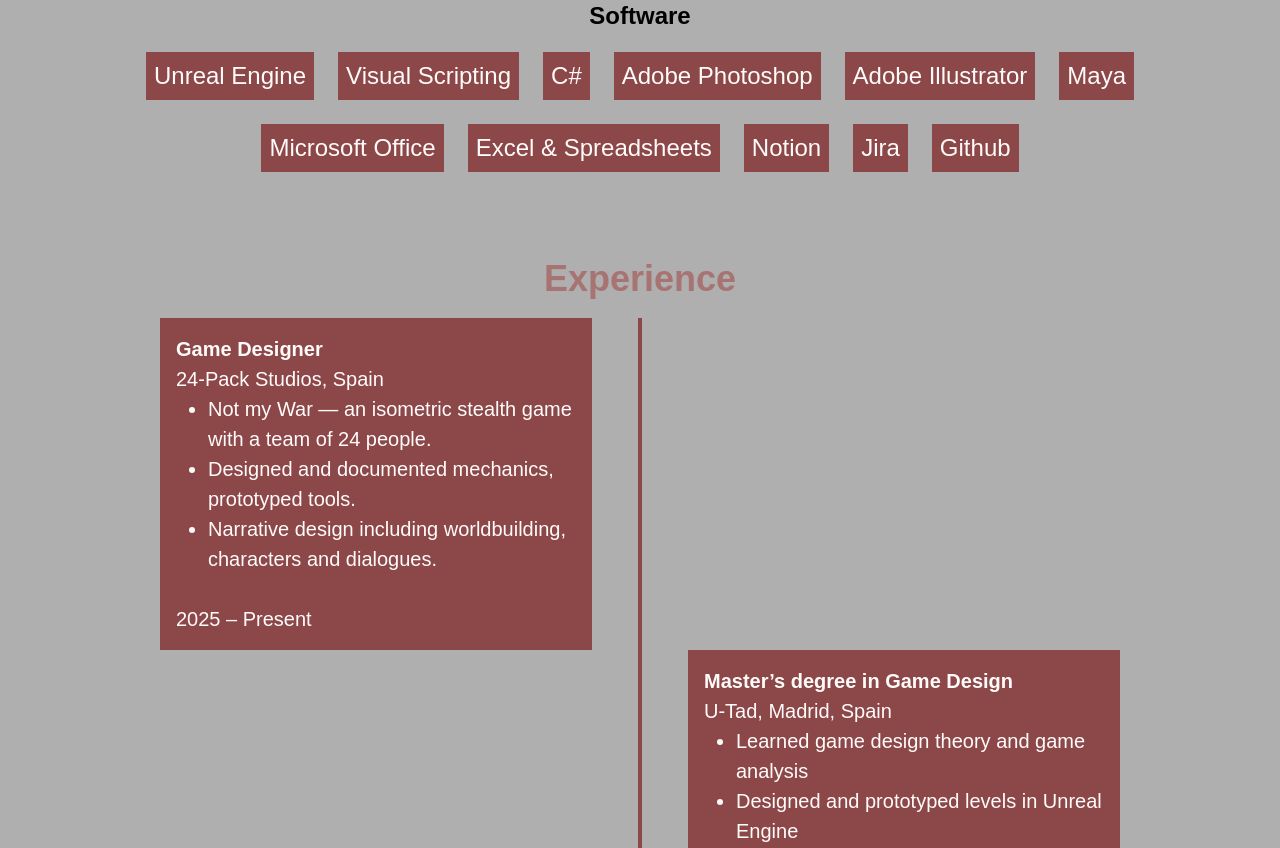
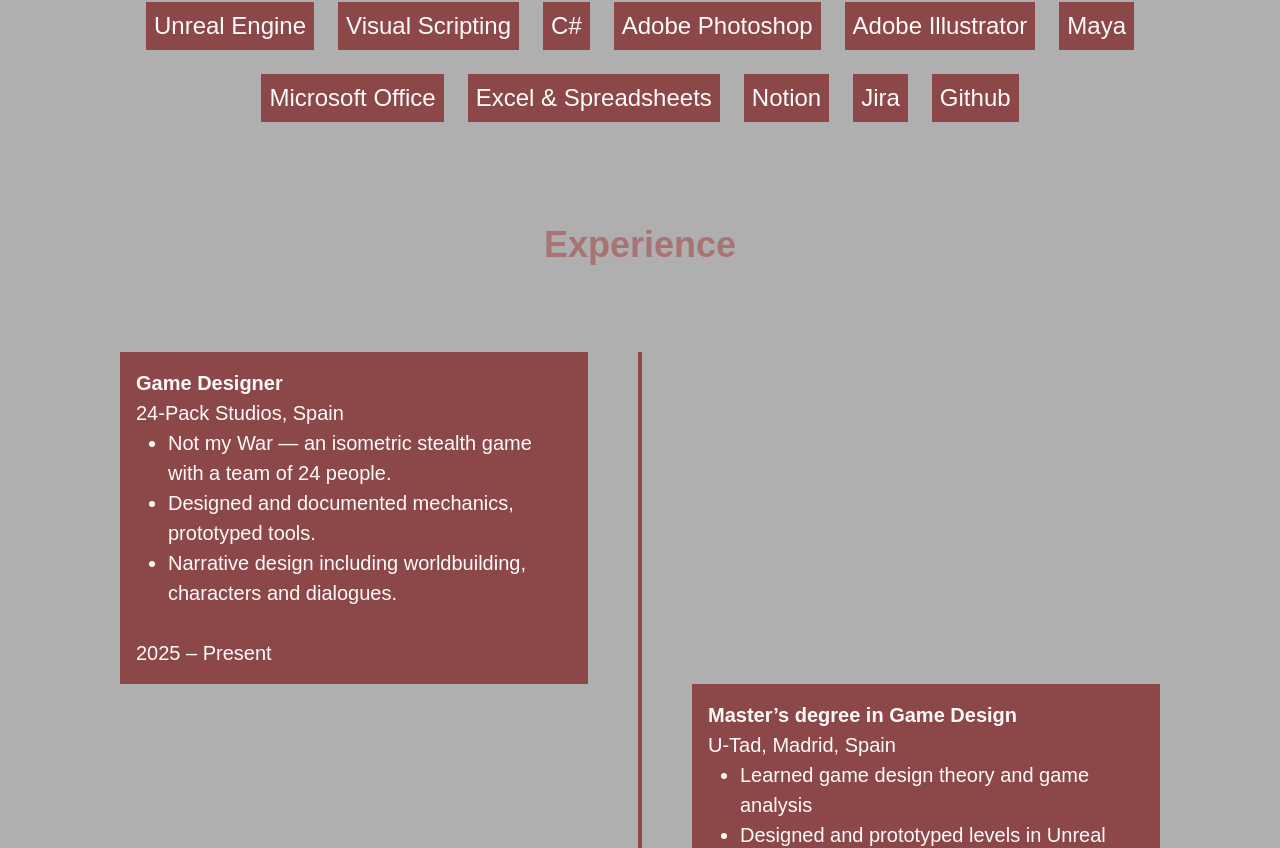
Before and after one commit to Leomf99/game-design-portfolio, a Next.js app: page / in a window 1280 px wide. Shown: the part 1452-2300 px from the top of the page. Built offline with nearby package versions, Linux system fonts and the light colour scheme.

Commit message:
Adjustments

```diff
--- a/app/page.tsx
+++ b/app/page.tsx
@@ -140,7 +140,7 @@
 
       {/* Section 4: Experience */}
       <Section id="experience" title="Experience">
-        <div className="relative flex flex-col px-10">
+        <div className="relative flex flex-col px-10 mt-20">
           {/* Center line */}
           <div className="absolute left-1/2 top-0 h-full w-1 -translate-x-1/2 bg-brand-red" />
 
--- a/app/styles/containers.css
+++ b/app/styles/containers.css
@@ -30,6 +30,7 @@
   object-position: top;
 }
 
+/* Skills */
 .skill-box {
   @apply bg-brand-red p-2 text-brand-white text-2xl;
 }
--- a/components/ExperienceCard.tsx
+++ b/components/ExperienceCard.tsx
@@ -14,11 +14,7 @@
   align,
 }: ExperienceCardProps) {
   return (
-    <div
-      className={`exp-container w-[45%] ${
-        align === "left" ? "text-left pr-8" : "text-left pl-8"
-      }`}
-    >
+    <div className={`exp-container w-[45%]`}>
       <span className="font-bold">{role}</span>
       <br />
       <span>{place}</span>
--- a/components/Section.tsx
+++ b/components/Section.tsx
@@ -6,7 +6,7 @@
 
 export default function Section({ id, title, children }: SectionProps) {
   return (
-    <section id={id} className="px-30 py-10">
+    <section id={id} className="px-20 py-12">
       <h2 className="text-[36px] text-center red-txt-sb ">{title}</h2>
       <div className="mt-3">{children}</div>
     </section>
```
